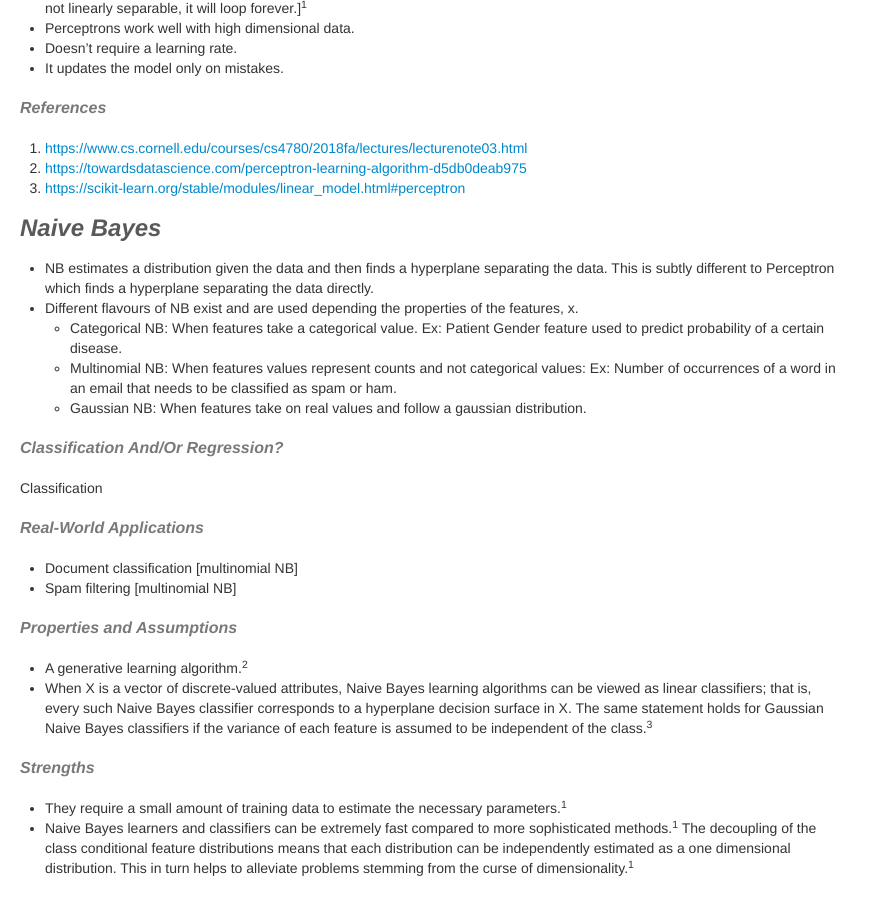
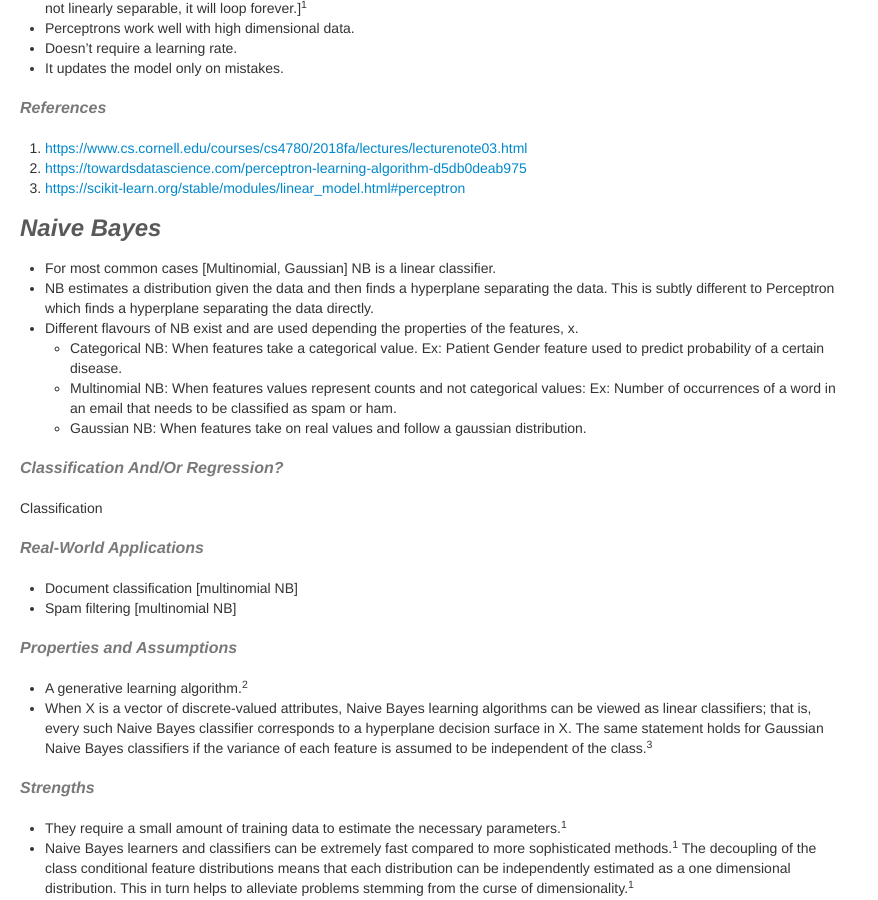
Before and after one commit to anuragkapur/anuragkapur.github.io, a Jekyll site: the page built from blog/engineering/_posts/2020-04-25-machine-learning-reference-guide.md, in a window 1280 px wide and 900 px high, scrolled down 3818 px. Shown: the whole window, without its empty margins (0-878 px from the left). Built offline with Jekyll 4.4.1, drawn with Linux system fonts in a browser that asks for light colours; formulas are drawn with MathJax 3; comment, search, counter and statistics services are not loaded.

Commit message:
Add note re. linearity of NB

```diff
--- a/blog/engineering/_posts/2020-04-25-machine-learning-reference-guide.md
+++ b/blog/engineering/_posts/2020-04-25-machine-learning-reference-guide.md
@@ -194,6 +194,7 @@ Classification
 3. [https://scikit-learn.org/stable/modules/linear_model.html#perceptron](https://scikit-learn.org/stable/modules/linear_model.html#perceptron)
 
 ## Naive Bayes
+* For most common cases [Multinomial, Gaussian] NB is a linear classifier.
 * NB estimates a distribution given the data and then finds a hyperplane separating the data. This is subtly different
 to Perceptron which finds a hyperplane separating the data directly.
 * Different flavours of NB exist and are used depending the properties of the features, x.
```
